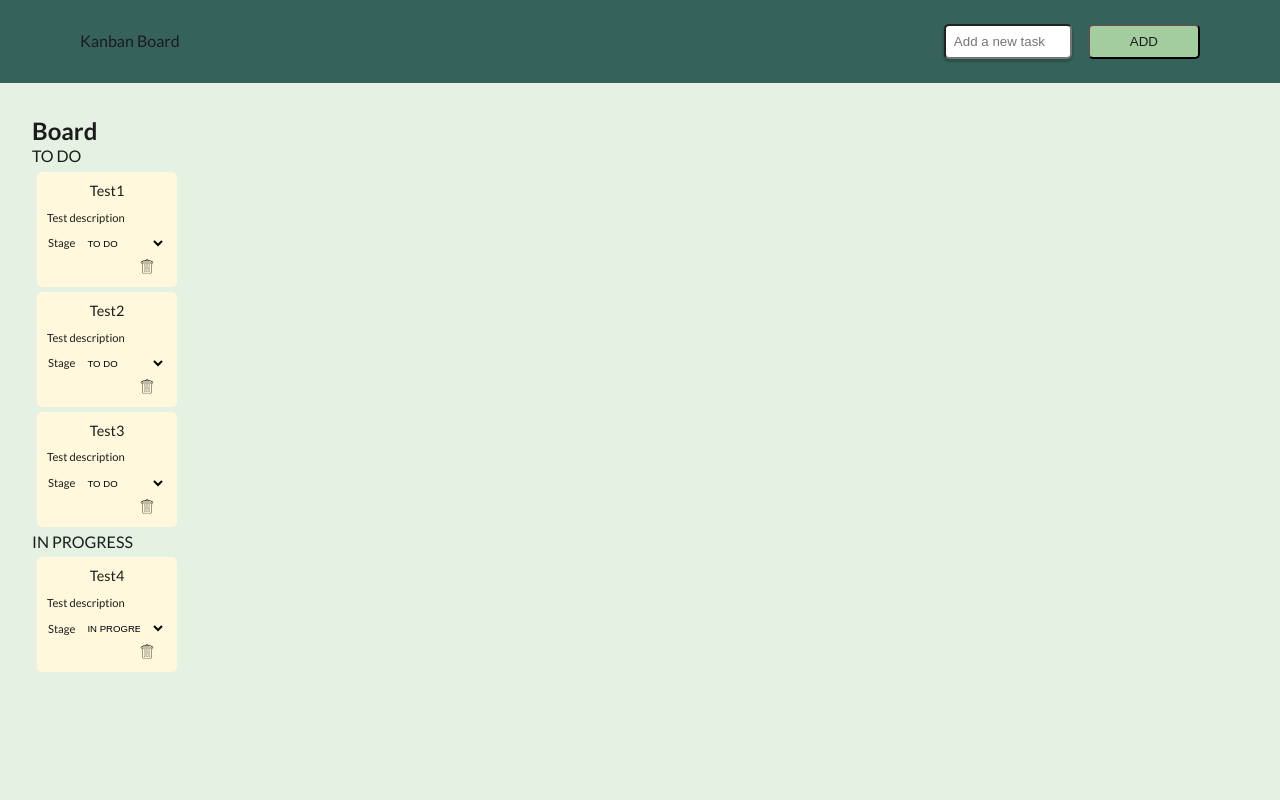
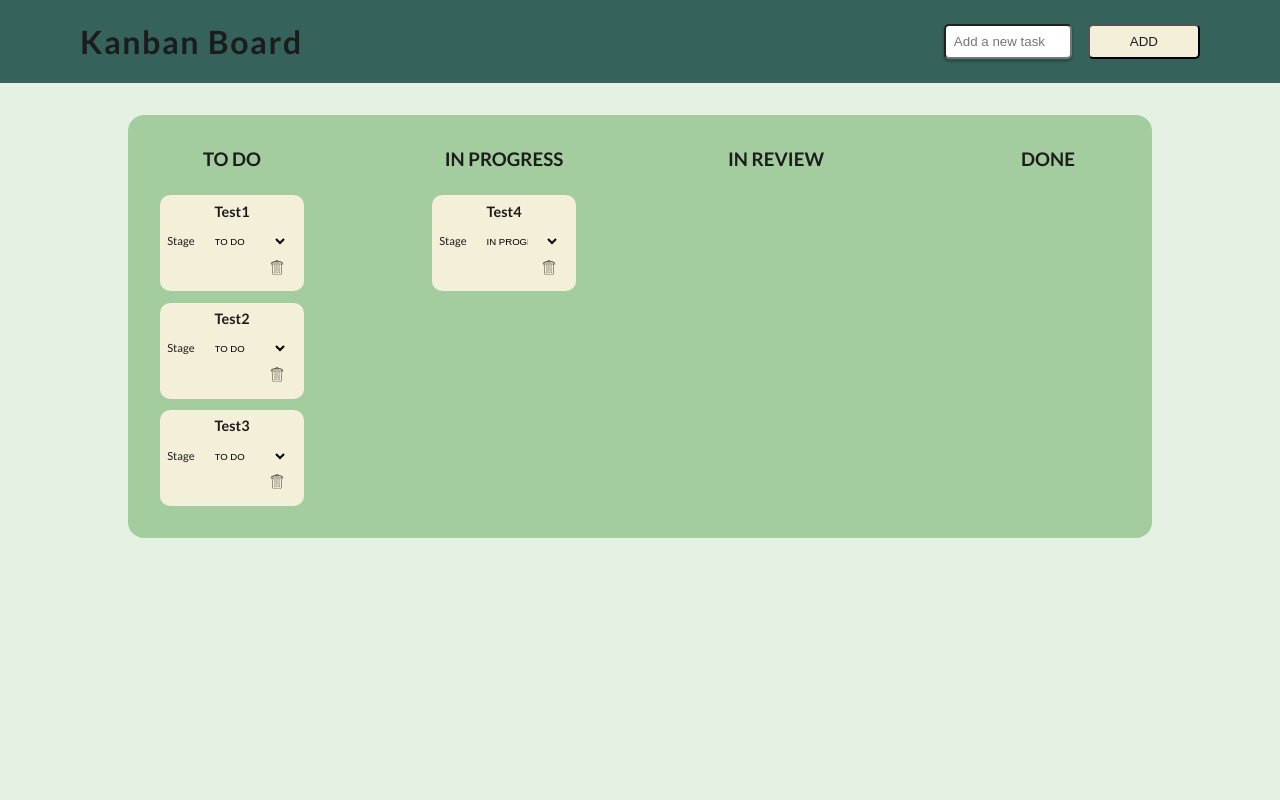
Before and after one commit to ViktoriiaHV/kanban-board, a React (Create React App) app: page / in a window 1280 px wide. Shown: the top 800 px of the page. Built offline with nearby package versions, Linux system fonts and the light colour scheme.

Commit message:
styling changes

```diff
--- a/src/components/Board.tsx
+++ b/src/components/Board.tsx
@@ -1,5 +1,4 @@
 import { Stage } from "./Stage";
-
 
 interface Props {
   stages: string[];
@@ -7,16 +6,11 @@ interface Props {
 
 export function Board({ stages }: Props) {
   return (
-    <div className=''>
-      <div className=''>
-        <h2>Board</h2>
-      </div>
-      <div className=''>
+    <div className="board">
+      <div className="board__columns">
         {stages.map((stage) => (
-          <div key={stage} className=''>
-            <div className=''>
-              <header>{stage}</header>
-            </div>
+          <div key={stage} className="board__stages">
+              <h3>{stage}</h3>
             <Stage key={stage} name={stage} />
           </div>
         ))}
--- a/src/components/Header/Header.tsx
+++ b/src/components/Header/Header.tsx
@@ -4,7 +4,7 @@ import { HeaderForm } from "./HeaderForm";
 export function Header() {
 
     return <div className="header">
-        Kanban Board
+        <h1>Kanban Board</h1>
         <HeaderForm />
     </div>
 }
--- a/src/components/Stage.module.css
+++ /dev/null
@@ -1,15 +0,0 @@
-.stage{
-    height: 100%;
-    min-height: 300px;
-    max-height: 500px;
-    width: 100%;
-    min-width: 150px;
-    max-width: 150px;
-    /* border-radius: 10px; */
-    /* background-color: cornsilk;
-    padding: 1rem; */
-}
-
-.onHoveredOver {
-    box-shadow: 0px 0px 10px 0px rgb(108, 34, 7);
-}
--- a/src/components/Stage.tsx
+++ b/src/components/Stage.tsx
@@ -1,8 +1,7 @@
 import { Task } from "./Task";
 
-import classes from "./Stage.module.css";
 import { useStageTasks } from "../store/Tasks/useStageTasks";
-import { useCallback, useEffect, useState } from "react";
+import { useCallback, useState } from "react";
 import { useUpdateTaskStage } from "../store/Tasks/useUpdateTaskStage";
 
 interface StageProps {
@@ -13,9 +12,6 @@ export function Stage({ name }: StageProps) {
   const tasks = useStageTasks(name);
   const updateStage = useUpdateTaskStage();
   const [isHoveredOver, setIsHoveredOver] = useState(false);
-
-
-  const isHoveredStyle = isHoveredOver ? classes.onHoveredOver : "";
 
   const onDragLeave = useCallback((e: React.DragEvent<Element>) => {
     e.preventDefault();
@@ -40,7 +36,7 @@ export function Stage({ name }: StageProps) {
 
   return (
     <div
-      className={`${classes.stage} ${isHoveredStyle}`}
+      className={`stage ${isHoveredOver ? 'stage--hovered': ''}`}
       onDragLeave={onDragLeave}
       onDragOver={onDragOver}
       onDrop={onDrop}
--- a/src/components/Task.module.css
+++ /dev/null
@@ -1,58 +0,0 @@
-.task{
-    background-color: cornsilk;
-    border-radius: 5px;
-    padding: 10px;
-    margin: 5px;
-    overflow: hidden;
-    word-break: break-all;
-    cursor: pointer;
-}
-
-.dragged {
-    box-shadow: 0 0 10px rgba(129, 64, 64, 0.5);
-}
-
-.title {
-    font-size: 0.9rem;
-    text-align: center;
-}
-
-.title.striked {
-    text-decoration: line-through;
-}
-
-.description {
-    font-size: 0.7rem;
-    margin: 10px 0;
-    text-align: left;
-}
-
-.stages {
-    display: flex;
-    flex-direction: row;
-    align-items: center;
-    justify-content: space-between;
-    margin: 5px 0;
-    padding: 1px;
-}
-
-.stages label {
-    font-size: 0.7rem;
-}
-
-.stages select {
-  background-color: transparent;
-  border: none;
-  padding: 0 1em 0 0;
-  margin: 0;
-  width: 70%;
-  font-size: 0.6rem;
-  cursor: inherit;
-}
-
-.buttons {
-    display: flex;
-    flex-direction: row;
-    justify-content: flex-end;
-    align-items: center;
-}
--- a/src/components/Task.tsx
+++ b/src/components/Task.tsx
@@ -3,7 +3,6 @@ import { Task as TaskModel } from "../store/Tasks/Task";
 import { useRemoveTask } from "../store/Tasks/useRemoveTask";
 import { useUpdateTaskStage } from "../store/Tasks/useUpdateTaskStage";
 import { ReactComponent as DeleteIcon } from "../icons/icons8-delete.svg";
-import classes from "./Task.module.css";
 
 interface TaskProps {
   task: TaskModel;
@@ -14,8 +13,6 @@ export function Task({ task }: TaskProps) {
   const updateStage = useUpdateTaskStage();
 
   const [isDragged, setIsDragged] = useState(false);
-
-  const isDraggedStyle = isDragged ? classes.dragged : "";
 
   const onDeleteTask = useCallback(() => {
     removeTask(task.id);
@@ -39,31 +36,30 @@ export function Task({ task }: TaskProps) {
     updateStage(task.id, stage);
   };
 
-  const isDoneStyle = task.stage === 'DONE' ? classes.striked : '';
-
   return (
     <div
       draggable
-      className={`${classes.task} ${isDraggedStyle}`}
+      className={`stage-task ${isDragged ? "stage-task--dragged" : ""}`}
       onDragStart={handleDragStart}
       onDragEnd={handleDragEnd}
     >
-      <div>
-        <div className={`${classes.title} ${isDoneStyle}`}>{task.title}</div>
-        <div className={classes.description}>{task.description}</div>
-      </div>
-      {
-        <div className={classes.stages}>
-          <label>Stage</label>
+      <h4
+        className={`stage-task__title ${
+          task.stage === "DONE" ? "stage-task__title--striked" : ""
+        }`}
+      >
+        {task.title}
+      </h4>
+      <span>
+        <label className="stage-task__label">Stage</label>
         <select onChange={onStageChangeHandler} value={task.stage}>
           <option value="TO DO">TO DO</option>
           <option value="IN PROGRESS">IN PROGRESS</option>
           <option value="IN REVIEW">IN REVIEW</option>
           <option value="DONE">DONE</option>
         </select>
-        </div>
-      }
-      <div className={classes.buttons}>
+      </span>
+      <div className="stage-task__action-buttons">
         <DeleteIcon onClick={onDeleteTask} />
       </div>
     </div>
--- a/src/sass/_base.scss
+++ b/src/sass/_base.scss
@@ -12,7 +12,17 @@
 body {
   font-family: 'Lato', sans-serif;
   font-weight: 400;
-  background-color: $base-color;
+  background-color: $color-base;
   line-height: 1.3;
-  color: $very-dark-grey-color;
+  color: $color-very-dark-grey;
 }
+
+h1 {
+  font-size: 2rem;
+  line-height: 1.3;
+  letter-spacing: 0.1rem;
+}
+
+h4 {
+  font-size: 0.8rem;
+}
--- a/src/sass/_components.scss
+++ b/src/sass/_components.scss
@@ -10,8 +10,8 @@
 .btn {
   text-align: center;
   text-transform: uppercase;
-  background-color: $secondary-color;
-  color: $very-dark-grey-color;
+  background-color: $color-secondary-light;
+  color: $color-very-dark-grey;
   transition: all 0.2s;
   border-radius: 5px;
 
@@ -28,11 +28,11 @@
   }
 
   &:hover {
-    box-shadow: 0 13px 15px rgba(0, 0, 0, 0.2);
+    box-shadow: $shadow-dark-grey;
   }
 
   &:active {
-    box-shadow: 0 8px 5px rgba(0, 0, 0, 0.2);
+    box-shadow: $shadow-dark-grey-pressed;
   }
 }
 
@@ -53,46 +53,115 @@
 }
 
 .board {
+  background-color: #a3cd9e;
+  padding: 2rem;
+  max-width: 80vw;
+  margin: 0 auto;
+  border-radius: 1rem;
+
+  &__columns {
+    display: flex;
+    flex-direction: row;
+    justify-content: space-between;
+    align-items: flex-start;
+    align-content: flex-start;
+    flex-wrap: wrap;
+    gap: 1rem;
+  }
+
+  &__stages {
     display: flex;
     flex-direction: column;
-    background-color: bisque;
-    height: 100%;
-    width: 90%;
-    /* min-width: 800px; */
-    padding: 2rem;
-    border-radius: 3rem;
+    align-items: center;
+    flex: 0 1 15%;
+    gap: 1.5rem;
+  }
+}
+
+.stage {
+  display: flex;
+  flex-direction: column;
+  flex-wrap: wrap;
+  align-items: center;
+  gap: 0.7rem;
+  flex: 1 1;
+  min-width: 90%;
+
+  &--hovered {
+    box-shadow: 0px 0px 10px 0px $color-primary-dark;
+  }
+}
+
+.stage-task {
+  background-color: $color-secondary-light;
+  border-radius: 10px;
+  padding: 5% 5% 0;
+  overflow: hidden;
+  word-break: break-all;
+  cursor: pointer;
+  display: flex;
+  flex-direction: column;
+  flex: 1 0 6rem;
+  min-width: 90%;
+  gap: 0.5rem;
+
+  &--dragged {
+    box-shadow: 0 0 10px $color-primary-dark;
   }
 
-  .boardHeader {
-    margin: 10px auto;
-    background-color: #fffdfd;
-    width: 40%;
-    border-radius: 5rem;
+  &__title {
+    font-size: 0.9rem;
+    text-align: center;
+
+    &--striked {
+      text-decoration: line-through;
+    }
   }
 
-  .stagesWrap {
-    display: flex;
-    flex-direction: row;
-    align-items: flex-start;
-    justify-content: space-around;
-    gap: 1rem;
-    flex-wrap: wrap;
-    padding: 10px;
+  &__description {
+    font-size: 0.7rem;
+    margin: 10px 0;
+    text-align: left;
   }
 
-  .stageColumn {
-    display: flex;
-    flex-direction: column;
-    gap: 1rem;
-    max-width: 250px;
+  &__label {
+    font-size: 0.7rem;
+    display : inline;
   }
 
-  .lol {
-    padding: 1rem;
-    background-color: burlywood;
-    height: 4rem;
-    display: flex;
-    justify-content: center;
-    align-items: center;
-    border-radius: 1rem;
+  select {
+    background-color: transparent;
+    border: none;
+    padding: 0 1rem 0 0;
+    margin-left: 1rem;
+    width: 60%;
+    font-size: 0.6rem;
+    cursor: inherit;
+    align-items: flex-end;
   }
+
+  &__action-buttons{
+    align-self: flex-end;
+    flex: 0 1;
+  }
+
+  // .stages {
+  //   display: flex;
+  //   flex-direction: row;
+  //   align-items: center;
+  //   justify-content: space-between;
+  //   margin: 5px 0;
+  //   padding: 1px;
+  // }
+
+  // .stages label {
+  //   font-size: 0.7rem;
+  // }
+
+  // .buttons {
+  //   display: flex;
+  //   flex-direction: row;
+  //   justify-content: flex-end;
+  //   align-items: center;
+  // }
+}
--- a/src/sass/_variables.scss
+++ b/src/sass/_variables.scss
@@ -1,8 +1,15 @@
 /* COLOURS */
 
-$base-color: #E5F1E3;
-$primary-color: #35635B;
-$secondary-color: #A3CD9E;
-$tertiary-color: #529471;
+$color-base: #E5F1E3;
+$color-primary: #529471;
+$color-primary-dark: #35635B;
+$color-primary-light: #A3CD9E;
 
-$very-dark-grey-color: #1c1c1c;
+$color-secondary: #FEBE8C;
+$color-secondary-light: #f3efd9;
+
+$color-white: #FFF;
+$color-very-dark-grey: #1c1c1c;
+
+$shadow-dark-grey: 0 13px 15px rgba(0, 0, 0, 0.2);
+$shadow-dark-grey-pressed: 0 8px 5px rgba(0, 0, 0, 0.2);
```
Lines whose indentation alone changed are shown as unchanged.
